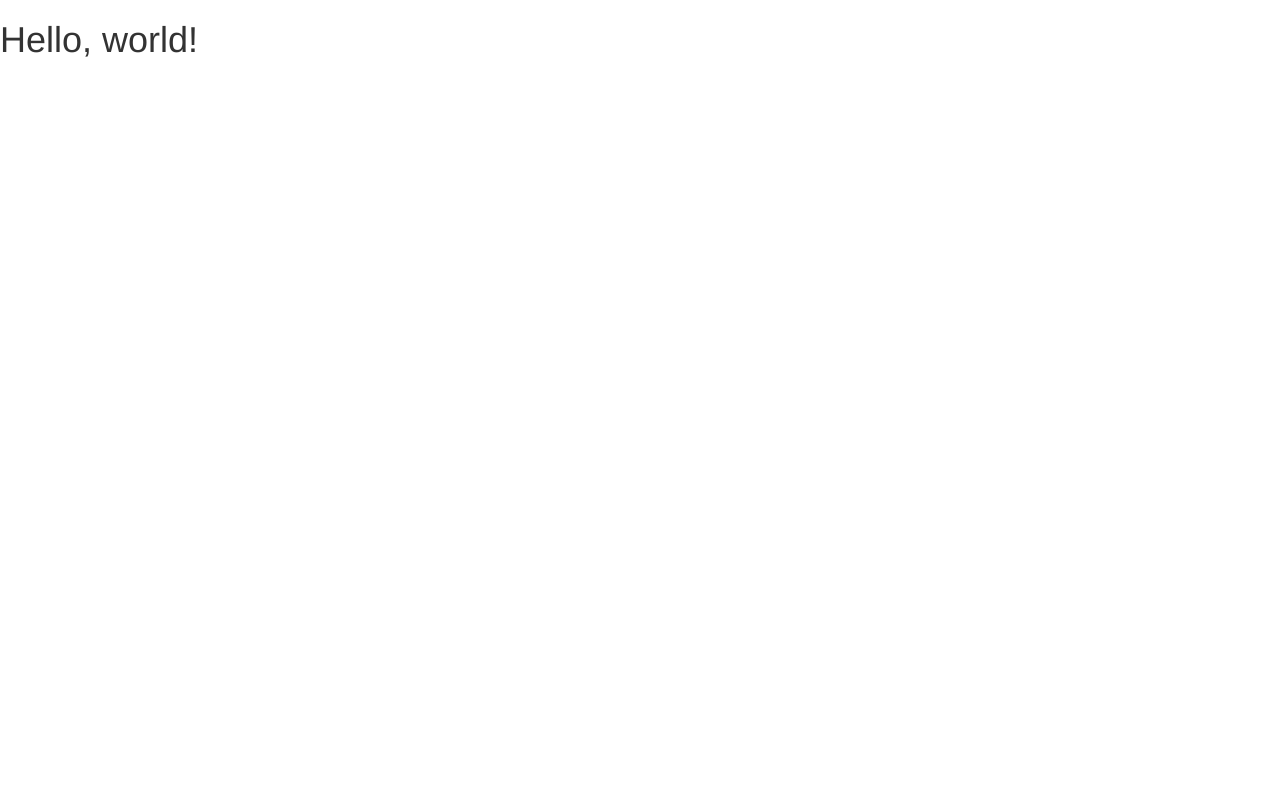
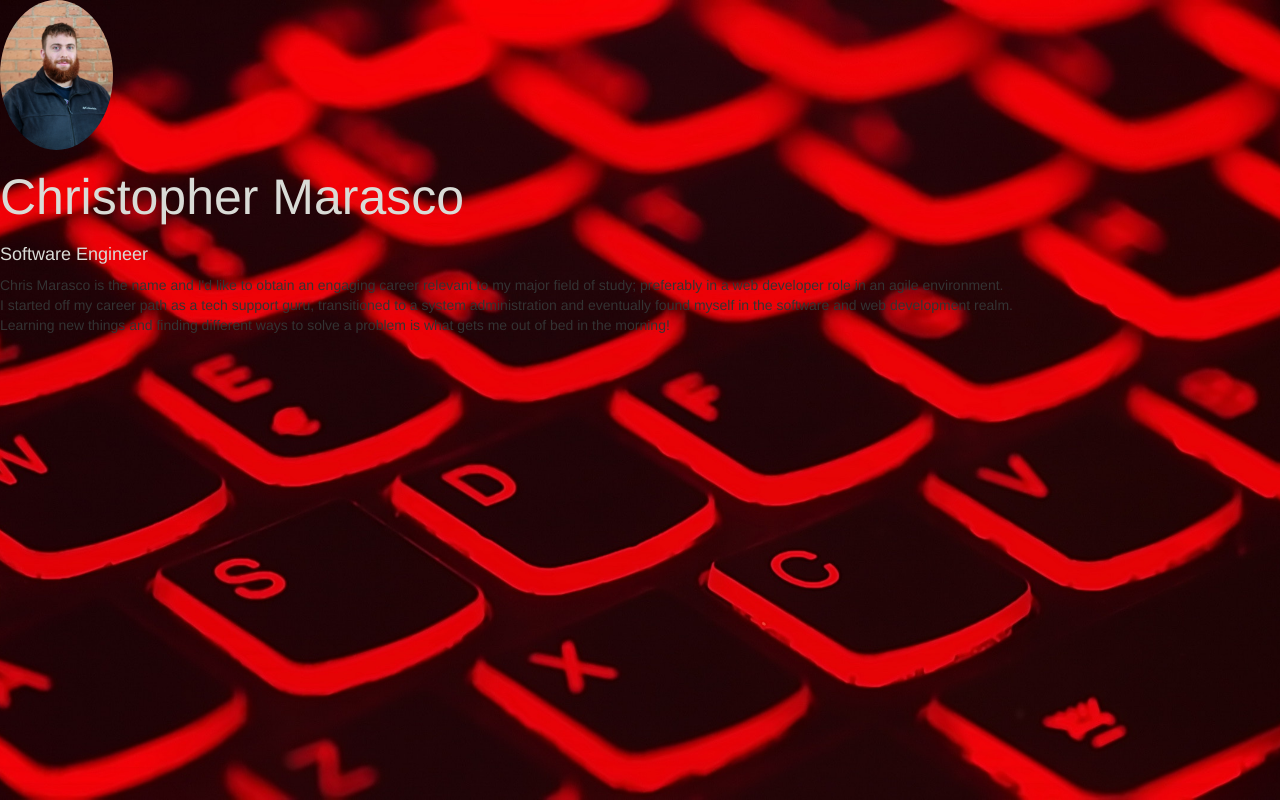
Before and after one commit to cxm6467/personal_site, a plain HTML site: page index.html in a window 1280 px wide. Drawn offline with nearby package versions, Linux system fonts and the light colour scheme.

Commit message:
Initial css

```diff
--- /dev/null
+++ b/css/site.css
@@ -0,0 +1,25 @@
+body {
+  background: url(../content/background.jpg) no-repeat center center fixed;
+  -webkit-background-size: cover;
+  -moz-background-size: cover;
+  -o-background-size: cover;
+  background-size: cover;
+}
+
+h1{
+	color: #d9dbd6;
+	font-size:50px;
+}
+
+h2{
+	color: #d9dbd6;
+	font-size: 18px;
+}
+
+#me{
+	height: 150px;
+
+	border-radius: 100%;
+	border-style: solid;
+	border-color: white;
+}
--- a/index.html
+++ b/index.html
@@ -5,11 +5,11 @@
     <meta http-equiv="X-UA-Compatible" content="IE=edge">
     <meta name="viewport" content="width=device-width, initial-scale=1">
     <!-- The above 3 meta tags *must* come first in the head; any other head content must come *after* these tags -->
-    <title>Bootstrap 101 Template</title>
+    <title>Christopher Marasco</title>
 
     <!-- Bootstrap -->
     <link href="css/bootstrap.min.css" rel="stylesheet">
-
+    <link href="css/site.css" rel="stylesheet">
     <!-- HTML5 shim and Respond.js for IE8 support of HTML5 elements and media queries -->
     <!-- WARNING: Respond.js doesn't work if you view the page via file:// -->
     <!--[if lt IE 9]>
@@ -18,8 +18,17 @@
     <![endif]-->
   </head>
   <body>
-    <h1>Hello, world!</h1>
+    <img id ="me" src="content/me.jpg"/>
 
+    <h1>Christopher Marasco</h1>
+    <h2>Software Engineer</h2>
+    <p>
+      Chris Marasco is the name and I'd like to obtain an engaging career relevant to my major field of study; preferably in a web developer role in an agile environment.
+      <br />
+      I started off my career path as a tech support guru, transitioned to a system administration and eventually found myself in the software and web development realm.
+      <br />
+      Learning new things and finding different ways to solve a problem is what gets me out of bed in the morning!
+    </p>
     <!-- jQuery (necessary for Bootstrap's JavaScript plugins) -->
     <script src="https://ajax.googleapis.com/ajax/libs/jquery/1.12.4/jquery.min.js"></script>
     <!-- Include all compiled plugins (below), or include individual files as needed -->
```
Also changed, not shown: content/background.jpg (added), content/me.jpg (added), 2 other files.
